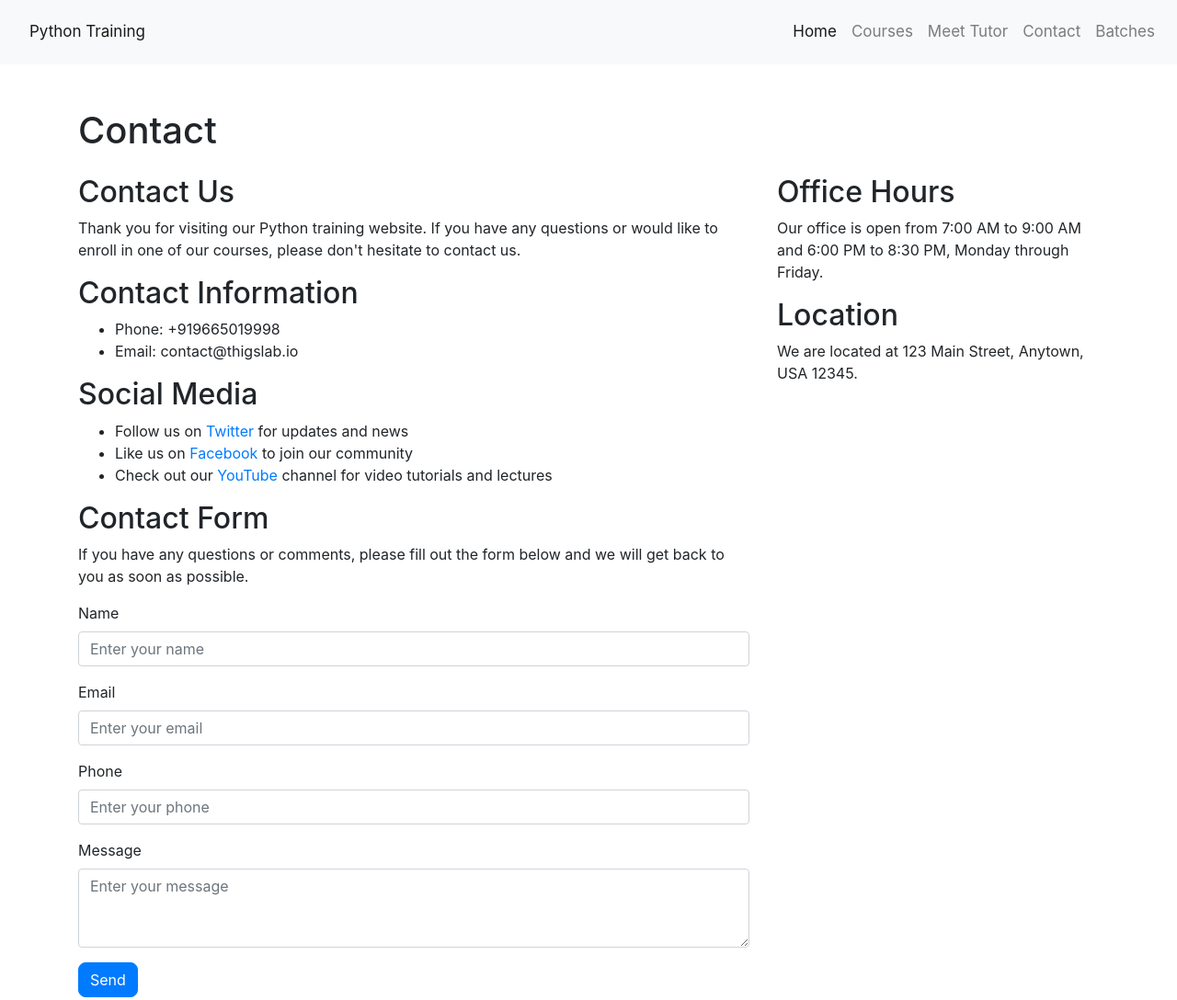
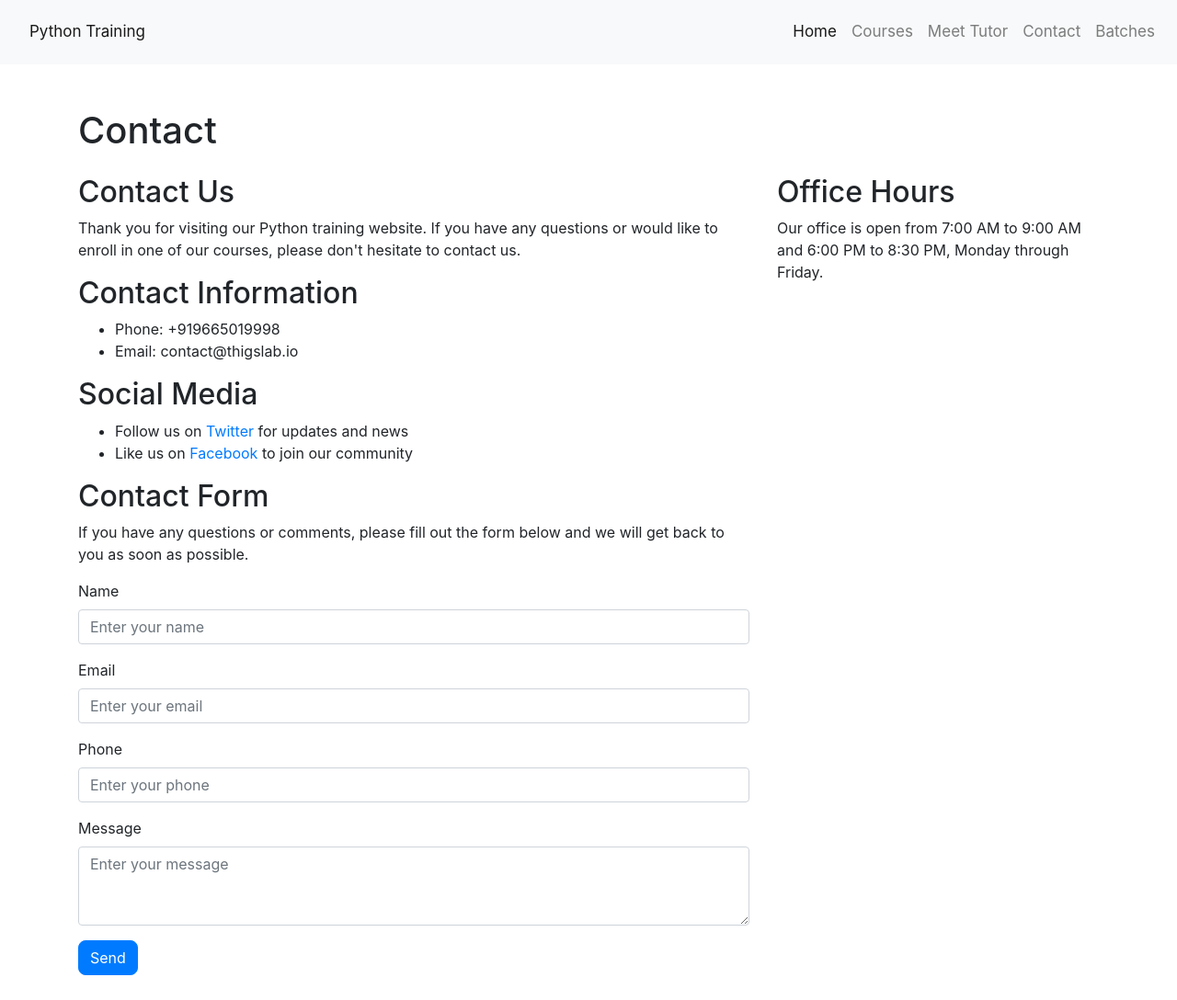
Before and after one commit to yugandharc9/training, a plain HTML site: page contact.html in a window 1280 px wide. Shown: the top 1088 px of the page at 92% size. Drawn offline with nearby package versions, Linux system fonts and the light colour scheme; some packages are replaced by stand-ins of ours.

Commit message:
location removed

```diff
--- a/contact.html
+++ b/contact.html
@@ -45,7 +45,7 @@
       <ul>
         <li>Follow us on <a href="https://twitter.com/yugandharspeaks" target="_blank">Twitter</a> for updates and news</li>
 	<li>Like us on <a href="https://www.facebook.com/yugandhar.chaudhari.12" target="_blank">Facebook</a> to join our community</li>
-	<li>Check out our <a href="https://www.youtube.com/channel/UC12345678" target="_blank">YouTube</a> channel for video tutorials and lectures</li>
+	<!--<li>Check out our <a href="https://www.youtube.com/channel/UC12345678" target="_blank">YouTube</a> channel for video tutorials and lectures</li>-->
       </ul>
       <h2>Contact Form</h2>
       <p>If you have any questions or comments, please fill out the form below and we will get back to you as soon as possible.</p>
@@ -73,8 +73,8 @@
     <div class="col-md-4">
       <h2>Office Hours</h2>
       <p>Our office is open from 7:00 AM to 9:00 AM and 6:00 PM to 8:30 PM, Monday through Friday.</p>
-      <h2>Location</h2>
-      <p>We are located at 123 Main Street, Anytown, USA 12345.</p>
+      <!--<h2>Location</h2>
+      <p>We are located at 123 Main Street, Anytown, USA 12345.</p>-->
       <div id="map"></div>
       <script>
         // Initialize map
```
